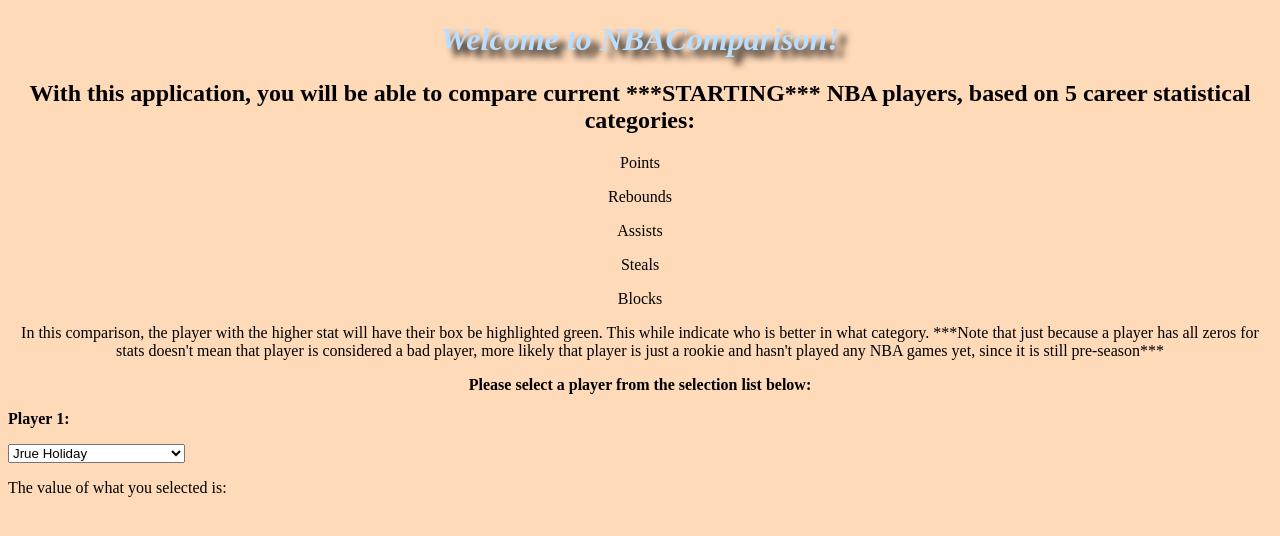
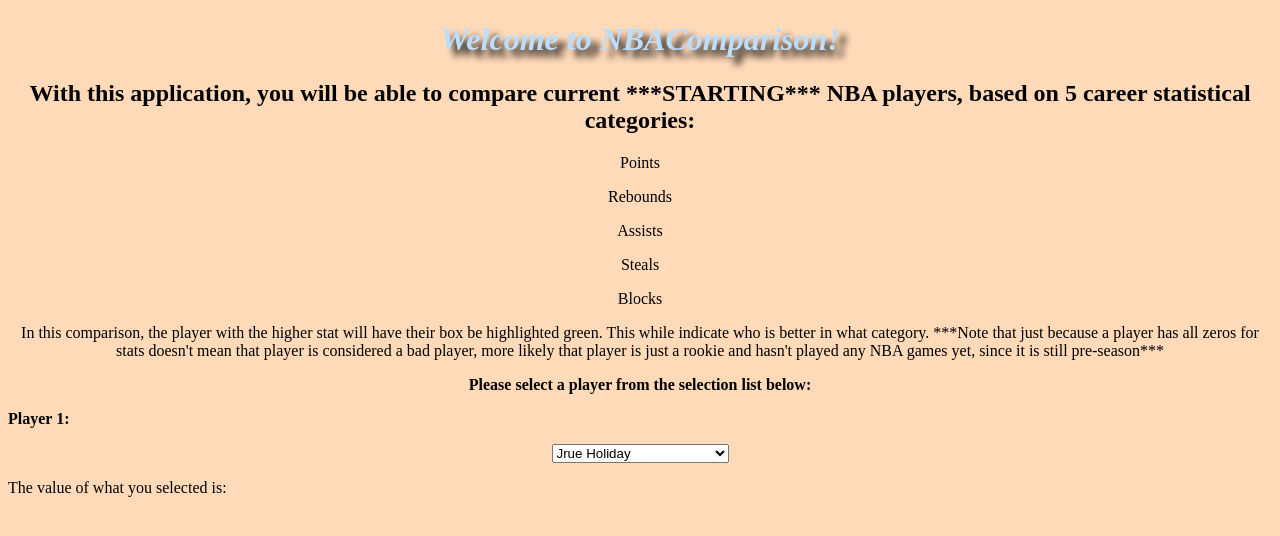
Before and after one commit to tchaidez/SoftwareFinalProjectTC, a plain HTML site: page index.html in a window 1280 px wide. Drawn offline with Linux system fonts and the light colour scheme.

Commit message:
Added Dropdown List

```diff
--- a/index.html
+++ b/index.html
@@ -54,7 +54,7 @@
 
     <div class= "firstPlayerSelection">
 
-        <p style= "text-align:left;">
+        <p style= "text-align:center;">
             <select onclick="getPlayer()" id="Player1">
 
                 <!-- Milwaukee Bucks -->
```
